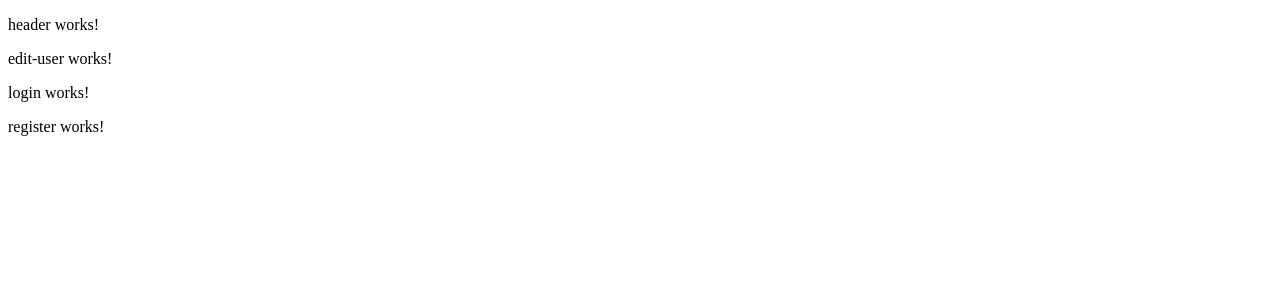
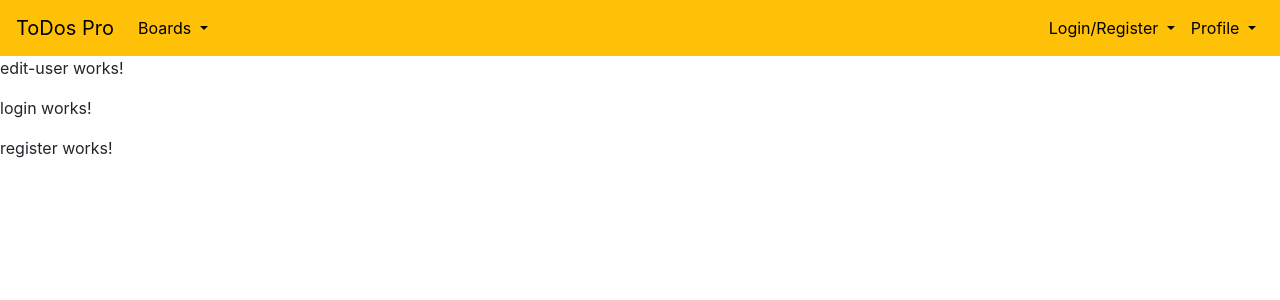
Before and after one commit to mike1477/todospro, an Angular app in the folder frontend/: page / in a window 1280 px wide. Shown: the top 300 px of the page. Built offline with nearby package versions, Linux system fonts and the light colour scheme.

Commit message:
include bootstrap cdn and create navigation markup in header

```diff
--- a/frontend/src/app/header/header.component.css
+++ b/frontend/src/app/header/header.component.css
@@ -0,0 +1,3 @@
+.main-nav a{
+    color:#000;
+  }
--- a/frontend/src/app/header/header.component.html
+++ b/frontend/src/app/header/header.component.html
@@ -1,3 +1,46 @@
-<p>
-  header works!
-</p>
+<header>
+  <nav class="navbar bg-warning navbar-expand-lg main-nav">
+    <a class="navbar-brand">ToDos Pro</a>
+    <button class="navbar-toggler" type="button" data-toggle="collapse" data-target="#navbarNavDropdown" aria-controls="navbarNavDropdown" aria-expanded="false" aria-label="Toggle navigation">
+      <span class="navbar-toggler-icon"></span>
+    </button>
+    <div class="collapse navbar-collapse" id="navbarNavDropdown">
+      <ul class="navbar-nav">
+
+        <li class="nav-item dropdown">
+          <a class="nav-link dropdown-toggle"  id="navbarDropdownMenuLink" data-toggle="dropdown" aria-haspopup="true" aria-expanded="false">
+            Boards
+          </a>
+          <div class="dropdown-menu border-warning" aria-labelledby="navbarDropdownMenuLink">
+
+            <a class="dropdown-item text-warning" href="#">boards</a>
+
+          </div>
+        </li>
+      </ul>
+      <ul class="navbar-nav ml-auto">
+        <li class="nav-item dropdown">
+          <a class="nav-link dropdown-toggle" href="#" id="navbarDropdownMenuLink" data-toggle="dropdown" aria-haspopup="true" aria-expanded="false">
+            Login/Register
+          </a>
+          <div class="dropdown-menu border-warning dropdown-menu-right" aria-labelledby="navbarDropdownMenuLink">
+            <a class="dropdown-item text-warning" href="#">Login</a>
+            <a class="dropdown-item text-warning" href="#">Register</a>
+          </div>
+        </li>
+
+        <li class="nav-item dropdown mr-auto" >
+          <a class="nav-link dropdown-toggle" href="#" id="navbarDropdownMenuLink" data-toggle="dropdown" aria-haspopup="true" aria-expanded="false">
+            Profile
+          </a>
+          <div class="dropdown-menu border-warning dropdown-menu-right" aria-labelledby="navbarDropdownMenuLink">
+            <a class="dropdown-item text-warning" href="#">Sign Out</a>
+            <a class="dropdown-item text-warning" href="#">View Profile</a>
+            <a class="dropdown-item text-warning" href="#">Edit Profile</a>
+          </div>
+        </li>
+
+      </ul>
+    </div>
+  </nav>
+</header>
--- a/frontend/src/index.html
+++ b/frontend/src/index.html
@@ -2,7 +2,11 @@
 <html lang="en">
 <head>
   <meta charset="utf-8">
-  <title>Frontend</title>
+  <title>Todos App</title>
+  <link rel="stylesheet" href="https://stackpath.bootstrapcdn.com/bootstrap/4.1.0/css/bootstrap.min.css" integrity="sha384-9gVQ4dYFwwWSjIDZnLEWnxCjeSWFphJiwGPXr1jddIhOegiu1FwO5qRGvFXOdJZ4" crossorigin="anonymous">
+  <script src="https://code.jquery.com/jquery-3.3.1.slim.min.js" integrity="sha384-q8i/X+965DzO0rT7abK41JStQIAqVgRVzpbzo5smXKp4YfRvH+8abtTE1Pi6jizo" crossorigin="anonymous"></script>
+  <script src="https://cdnjs.cloudflare.com/ajax/libs/popper.js/1.14.0/umd/popper.min.js" integrity="sha384-cs/chFZiN24E4KMATLdqdvsezGxaGsi4hLGOzlXwp5UZB1LY//20VyM2taTB4QvJ" crossorigin="anonymous"></script>
+  <script src="https://stackpath.bootstrapcdn.com/bootstrap/4.1.0/js/bootstrap.min.js" integrity="sha384-uefMccjFJAIv6A+rW+L4AHf99KvxDjWSu1z9VI8SKNVmz4sk7buKt/6v9KI65qnm" crossorigin="anonymous"></script>
   <base href="/">
 
   <meta name="viewport" content="width=device-width, initial-scale=1">
```
